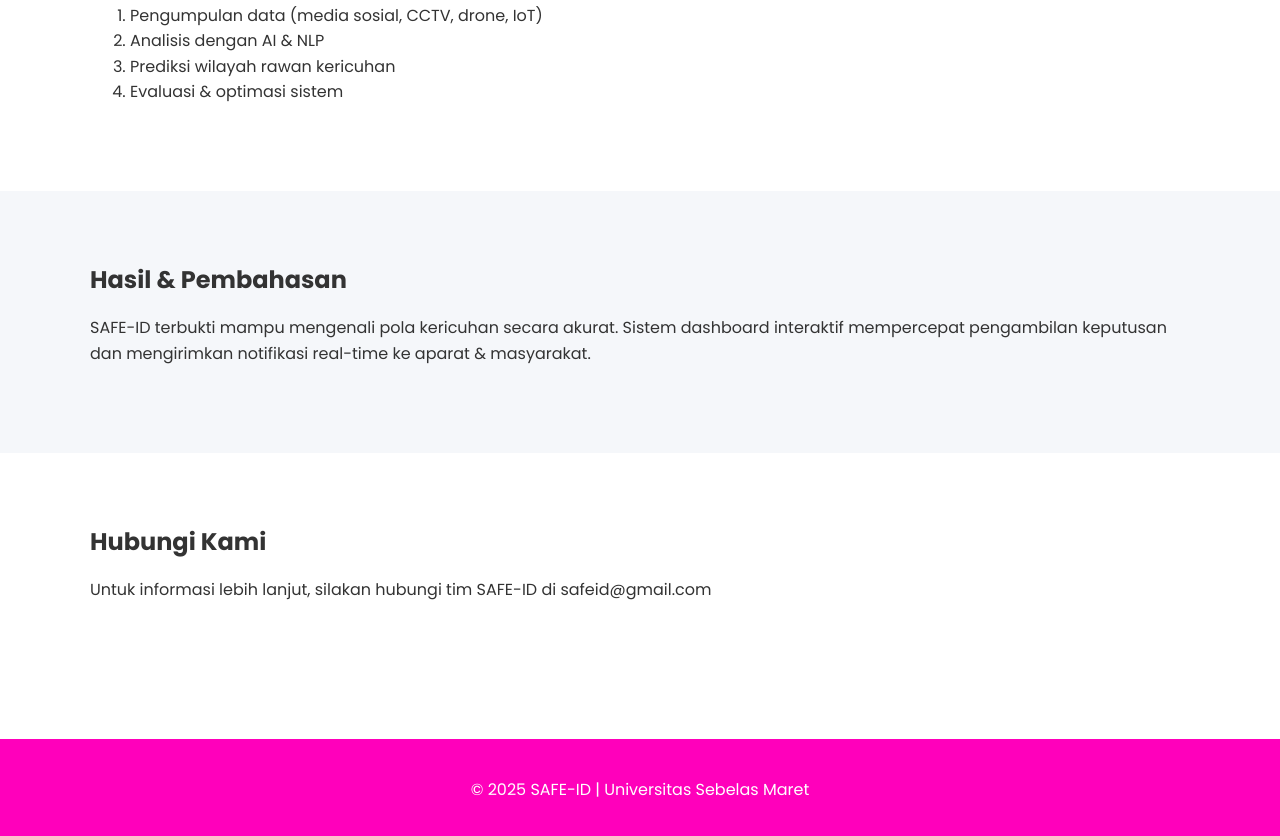
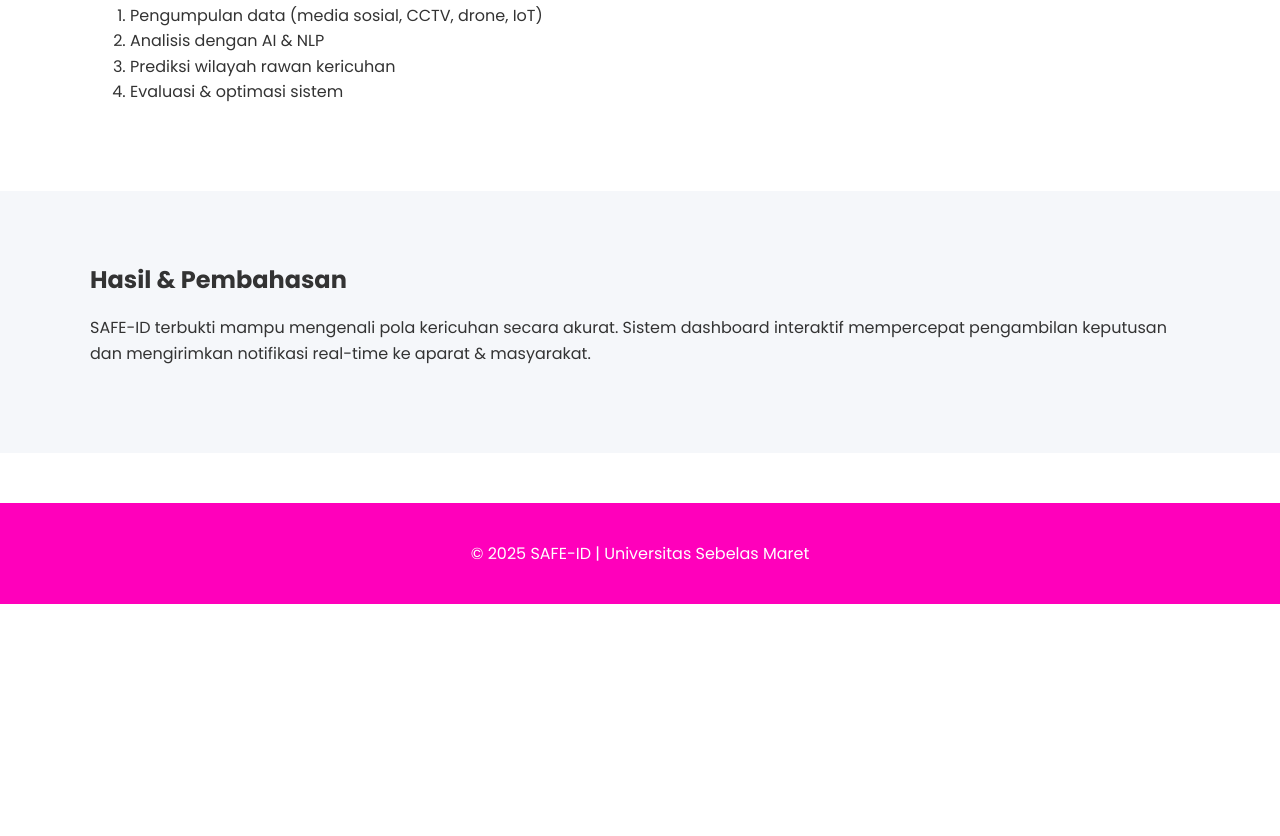
Before and after one commit to mariateofanievsagala-boop/percobaan, a plain HTML site: page index.html in a window 1280 px wide. Shown: the part 1563-2399 px from the top of the page. After the commit the page ends 2167 px from the top, so only its background shows below. Drawn offline with nearby package versions, Linux system fonts and the light colour scheme.

Commit message:
Update 2 index.html

```diff
--- a/index.html
+++ b/index.html
@@ -122,14 +122,6 @@
     </div>
   </section>
 
-  <!-- ==============================
-       Kontak
-  =============================== -->
-  <section id="contact" class="section container" data-aos="fade-up">
-  <h2>Hubungi Kami</h2>
-  <p>Untuk informasi lebih lanjut, silakan hubungi tim SAFE-ID di <a href="mailto:safeid@uns.ac.id">safeid@gmail.com</a></p>
-</section>
-
 
   <!-- ==============================
        FOOTER
```
